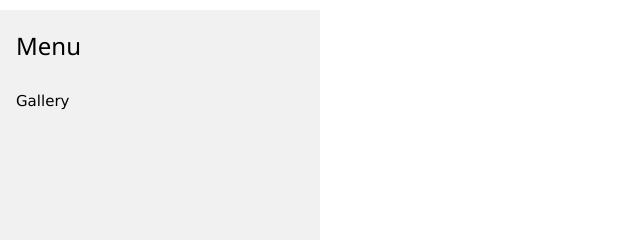
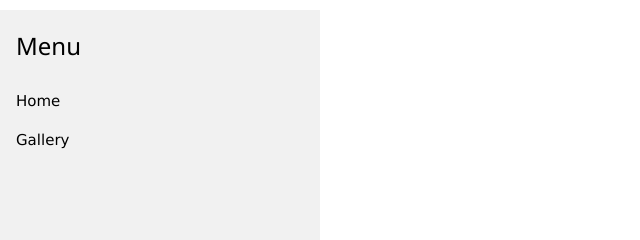
Before and after one commit to dberrington/favpicsofcian, a plain HTML site: page index.html in a window 1280 px wide. Shown: the top 240 px of the page, 0-640 px from the left. Drawn offline with nearby package versions, Linux system fonts and the light colour scheme.

Commit message:
Update index.html

```diff
--- a/index.html
+++ b/index.html
@@ -8,6 +8,7 @@
 <!-- Sidebar -->
 <div class="w3-sidebar w3-light-grey w3-bar-block" style="width:25%">
   <h3 class="w3-bar-item">Menu</h3>
+  <a href="https://favpicsofcian.co.uk" class="w3-bar-item w3-button">Home</a>
   <a href="https://favpicsofcian.co.uk/Gallery" class="w3-bar-item w3-button">Gallery</a>
 </div>
 
```
